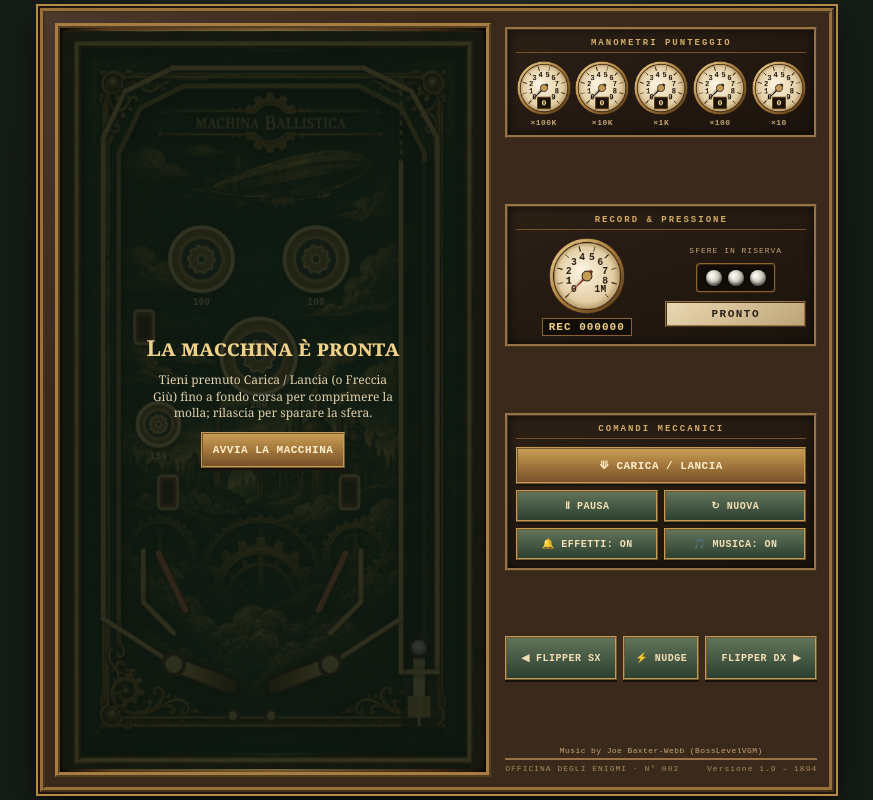
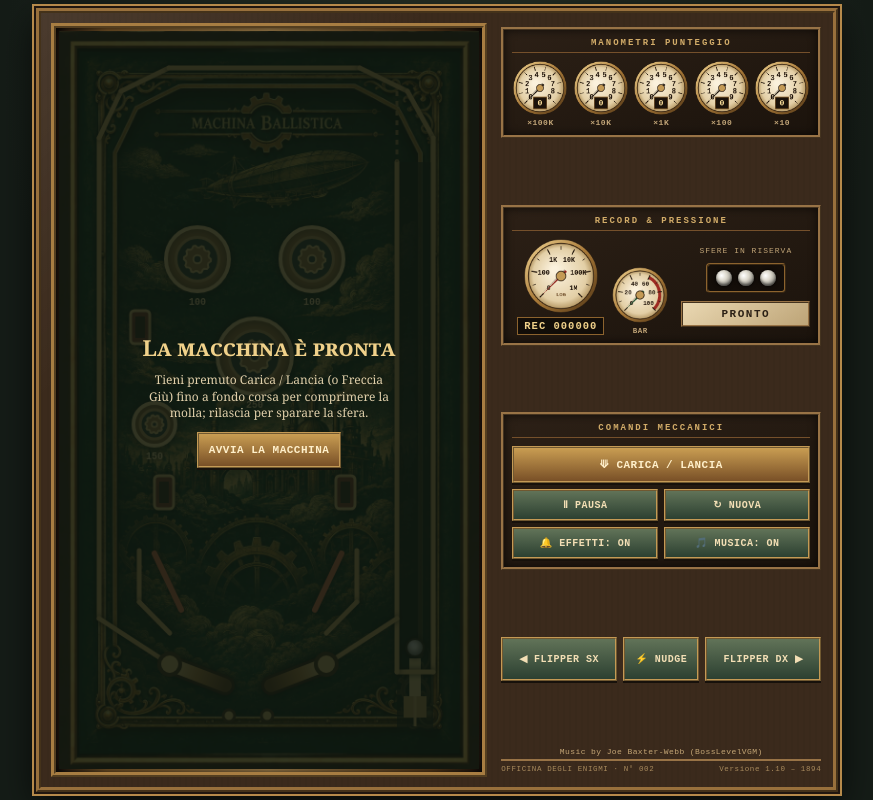
Before and after one commit to TagtTheSpellcaster/Machina-Ballistica, a plain HTML site: page index.html in a window 1280 px wide. Shown: the whole page, without its empty margins (203-1076 px from the left). Drawn offline with Linux system fonts and the light colour scheme.

Commit message:
Add files via upload

```diff
--- a/index.html
+++ b/index.html
@@ -77,7 +77,7 @@ canvas#game{display:block;width:100%;height:100%;background:#121f18;touch-action
 
 @media (min-width: 760px) {
  .side-panel{
-  width:316px;
+  width:324px;
   height:100%;
   padding:4px 2px;
  }
@@ -126,27 +126,46 @@ canvas#game{display:block;width:100%;height:100%;background:#121f18;touch-action
 
 .sub-instruments{
  display:grid;
- grid-template-columns:1fr 1fr;
+ grid-template-columns:1.25fr 1fr;
  gap:8px;
  align-items:center;
 }
-.record-box{
+.dials-pair{
+ display:flex;
+ align-items:flex-end;
+ justify-content:center;
+ gap:8px;
+}
+.record-box, .pressure-box{
  display:flex;
  flex-direction:column;
  align-items:center;
  gap:4px;
 }
 .record-box canvas{
- width:76px;
- height:76px;
+ width:74px;
+ height:74px;
+ display:block;
+}
+.pressure-box canvas{
+ width:56px;
+ height:56px;
+ display:block;
+}
+.dial-caption{
+ font:bold 7.5px "Courier New",monospace;
+ color:#c0a477;
+ letter-spacing:0.5px;
+ text-transform:uppercase;
 }
 .mech-readout{
- font:bold 11px "Courier New",monospace;
+ font:bold 10.5px "Courier New",monospace;
  color:#f0d18a;
  background:#120d08;
  border:1px solid #8c632e;
  padding:2px 6px;
  letter-spacing:1px;
+ white-space:nowrap;
 }
 
 .balls-status-box{
@@ -229,7 +248,8 @@ button.muted{opacity:0.55;filter:grayscale(0.4)}
  .plate-title{display:none}
  .gauges-row{max-width:270px;margin:0 auto}
  .sub-instruments{grid-template-columns:auto 1fr;gap:6px}
- .record-box canvas{width:54px;height:54px}
+ .record-box canvas{width:52px;height:52px}
+ .pressure-box canvas{width:40px;height:40px}
  .controls{display:flex;flex-wrap:nowrap;gap:4px}
  .controls button{flex:1 1 auto;padding:6px 4px;font-size:8px}
 }
@@ -269,10 +289,12 @@ footer{
  padding-top:4px;
  display:flex;
  justify-content:space-between;
- gap:8px;
+ align-items:center;
+ gap:6px;
  color:#a88a5d;
- font:8px "Courier New",monospace;
- letter-spacing:1px;
+ font:7.5px "Courier New",monospace;
+ letter-spacing:0.6px;
+ white-space:nowrap;
 }
 </style>
 </head>
@@ -306,9 +328,15 @@ footer{
   <div class="panel-plate">
    <div class="plate-title">Record &amp; Pressione</div>
    <div class="sub-instruments">
+    <div class="dials-pair">
      <div class="record-box">
       <canvas id="gBest" width="110" height="110"></canvas>
       <div class="mech-readout" id="bestText">REC 000000</div>
+     </div>
+     <div class="pressure-box">
+      <canvas id="gPress" width="84" height="84"></canvas>
+      <span class="dial-caption">BAR</span>
+     </div>
     </div>
     <div class="balls-status-box">
      <div style="font:8px 'Courier New',monospace;color:#c0a477;letter-spacing:1px">SFERE IN RISERVA</div>
@@ -347,7 +375,7 @@ footer{
 
   <div class="bottom-credits">
    <div class="music-credit">Music by Joe Baxter-Webb (BossLevelVGM)</div>
-   <footer><span>OFFICINA DEGLI ENIGMI · N° 002</span><span>Versione 1.9 – 1894</span></footer>
+   <footer><span>OFFICINA DEGLI ENIGMI · N° 002</span><span>Versione 1.10 – 1894</span></footer>
   </div>
  </aside>
 </main>
@@ -383,8 +411,15 @@ const bestGauge = {
  currentVal: 0,
  targetVal: 0
 };
-
-function drawAnalogDial(gCtx, size, value, maxVal, isRecord = false) {
+const pressGauge = {
+ canvas: $('gPress'),
+ ctx: $('gPress').getContext('2d'),
+ currentVal: 0,
+ targetVal: 0
+};
+
+// Manometro standard per le singole cifre del punteggio (0-9 con finestrella meccanica)
+function drawDigitDial(gCtx, size, value) {
  const cx = size / 2, cy = size / 2, r = size * 0.44;
  gCtx.clearRect(0, 0, size, size);
 
@@ -430,11 +465,9 @@ function drawAnalogDial(gCtx, size, value, maxVal, isRecord = false) {
   gCtx.lineTo(cx + cos * (r * 0.92), cy + sin * (r * 0.92));
   gCtx.stroke();
 
-  const label = isRecord ? (i === 9 ? '1M' : String(i)) : String(i);
-  gCtx.fillText(label, cx + cos * (r * 0.56), cy + sin * (r * 0.56));
- }
-
- if (!isRecord) {
+  gCtx.fillText(String(i), cx + cos * (r * 0.56), cy + sin * (r * 0.56));
+ }
+
  const digit = Math.floor(value + 0.05) % 10;
  const boxW = size * 0.25;
  const boxH = size * 0.22;
@@ -454,37 +487,179 @@ function drawAnalogDial(gCtx, size, value, maxVal, isRecord = false) {
  gCtx.font = `bold ${Math.round(size * 0.145)}px "Courier New", monospace`;
  gCtx.fillText(String(digit), cx, boxCenterY + 1.2);
  gCtx.restore();
- }
-
- const clamped = Math.max(0, Math.min(maxVal, value));
- const needleAng = startAng + (clamped / maxVal) * sweep;
+
+ const clamped = Math.max(0, Math.min(9, value));
+ const needleAng = startAng + (clamped / 9) * sweep;
+ drawNeedle(gCtx, cx, cy, r, needleAng, '#1c140d', size * 0.065);
+}
+
+// Manometro Logaritmico per il Record (scala da 10 a 1M: 0, 100, 1K, 10K, 100K, 1M)
+function drawRecordLogDial(gCtx, size, logPos) {
+ const cx = size / 2, cy = size / 2, r = size * 0.44;
+ gCtx.clearRect(0, 0, size, size);
+
+ const brassGrad = gCtx.createLinearGradient(0, 0, size, size);
+ brassGrad.addColorStop(0, '#f5d996');
+ brassGrad.addColorStop(0.5, '#a87938');
+ brassGrad.addColorStop(1, '#4d3214');
+ gCtx.fillStyle = brassGrad;
+ gCtx.beginPath();
+ gCtx.arc(cx, cy, r + size * 0.05, 0, Math.PI * 2);
+ gCtx.fill();
+
+ const faceGrad = gCtx.createRadialGradient(cx - r*0.2, cy - r*0.2, r*0.1, cx, cy, r);
+ faceGrad.addColorStop(0, '#fbf1dc');
+ faceGrad.addColorStop(0.8, '#e3cfa6');
+ faceGrad.addColorStop(1, '#b89b68');
+ gCtx.fillStyle = faceGrad;
+ gCtx.beginPath();
+ gCtx.arc(cx, cy, r, 0, Math.PI * 2);
+ gCtx.fill();
+ gCtx.strokeStyle = '#3b2814';
+ gCtx.lineWidth = 1.5;
+ gCtx.stroke();
+
+ const startAng = Math.PI * 0.75;
+ const sweep = Math.PI * 1.5;
+ const labels = ['0', '100', '1K', '10K', '100K', '1M'];
+
+ gCtx.fillStyle = '#23170d';
+ gCtx.strokeStyle = '#23170d';
+ gCtx.textAlign = 'center';
+ gCtx.textBaseline = 'middle';
+ gCtx.font = `bold ${Math.round(size * 0.095)}px "Courier New", monospace`;
+
+ // 6 tacche principali logaritmiche (0..5) + tacche intermedie
+ for (let i = 0; i <= 10; i++) {
+  const frac = i / 10;
+  const ang = startAng + frac * sweep;
+  const cos = Math.cos(ang), sin = Math.sin(ang);
+  const isMajor = i % 2 === 0;
+
+  gCtx.lineWidth = isMajor ? 1.6 : 0.9;
+  gCtx.beginPath();
+  gCtx.moveTo(cx + cos * (r * (isMajor ? 0.74 : 0.81)), cy + sin * (r * (isMajor ? 0.74 : 0.81)));
+  gCtx.lineTo(cx + cos * (r * 0.92), cy + sin * (r * 0.92));
+  gCtx.stroke();
+
+  if (isMajor) {
+   const lbl = labels[i / 2];
+   gCtx.fillText(lbl, cx + cos * (r * 0.54), cy + sin * (r * 0.54));
+  }
+ }
+
+ gCtx.fillStyle = '#6e4d29';
+ gCtx.font = `bold ${Math.round(size * 0.075)}px "Courier New", monospace`;
+ gCtx.fillText('LOG', cx, cy + r * 0.58);
+
+ const clamped = Math.max(0, Math.min(5, logPos));
+ const needleAng = startAng + (clamped / 5) * sweep;
+ drawNeedle(gCtx, cx, cy, r, needleAng, '#8f241e', size * 0.065);
+}
+
+// Manometro più piccolo per la Pressione del Pistone (0-100%)
+function drawPressureDial(gCtx, size, pct) {
+ const cx = size / 2, cy = size / 2, r = size * 0.43;
+ gCtx.clearRect(0, 0, size, size);
+
+ const brassGrad = gCtx.createLinearGradient(0, 0, size, size);
+ brassGrad.addColorStop(0, '#f5d996');
+ brassGrad.addColorStop(0.5, '#a87938');
+ brassGrad.addColorStop(1, '#4d3214');
+ gCtx.fillStyle = brassGrad;
+ gCtx.beginPath();
+ gCtx.arc(cx, cy, r + size * 0.055, 0, Math.PI * 2);
+ gCtx.fill();
+
+ const faceGrad = gCtx.createRadialGradient(cx - r*0.2, cy - r*0.2, r*0.1, cx, cy, r);
+ faceGrad.addColorStop(0, '#fbf1dc');
+ faceGrad.addColorStop(0.8, '#e3cfa6');
+ faceGrad.addColorStop(1, '#b89b68');
+ gCtx.fillStyle = faceGrad;
+ gCtx.beginPath();
+ gCtx.arc(cx, cy, r, 0, Math.PI * 2);
+ gCtx.fill();
+ gCtx.strokeStyle = '#3b2814';
+ gCtx.lineWidth = 1.3;
+ gCtx.stroke();
+
+ const startAng = Math.PI * 0.75;
+ const sweep = Math.PI * 1.5;
+
+ // Arco colorato: verde/ottone sopra il 60% (soglia di uscita dalla corsia)
+ gCtx.save();
+ gCtx.strokeStyle = '#9e2a22';
+ gCtx.lineWidth = size * 0.055;
+ gCtx.beginPath();
+ gCtx.arc(cx, cy, r * 0.82, startAng + sweep * 0.60, startAng + sweep);
+ gCtx.stroke();
+ gCtx.restore();
+
+ gCtx.fillStyle = '#23170d';
+ gCtx.strokeStyle = '#23170d';
+ gCtx.textAlign = 'center';
+ gCtx.textBaseline = 'middle';
+ gCtx.font = `bold ${Math.round(size * 0.11)}px "Courier New", monospace`;
+
+ const marks = ['0', '20', '40', '60', '80', '100'];
+ for (let i = 0; i <= 10; i++) {
+  const frac = i / 10;
+  const ang = startAng + frac * sweep;
+  const cos = Math.cos(ang), sin = Math.sin(ang);
+  const isMajor = i % 2 === 0;
+
+  gCtx.lineWidth = isMajor ? 1.4 : 0.8;
+  gCtx.beginPath();
+  gCtx.moveTo(cx + cos * (r * (isMajor ? 0.72 : 0.80)), cy + sin * (r * (isMajor ? 0.72 : 0.80)));
+  gCtx.lineTo(cx + cos * (r * 0.92), cy + sin * (r * 0.92));
+  gCtx.stroke();
+
+  if (isMajor) {
+   gCtx.fillText(marks[i / 2], cx + cos * (r * 0.50), cy + sin * (r * 0.50));
+  }
+ }
+
+ const clamped = Math.max(0, Math.min(100, pct));
+ const needleAng = startAng + (clamped / 100) * sweep;
+ drawNeedle(gCtx, cx, cy, r, needleAng, '#1f4d2e', size * 0.075);
+}
+
+function drawNeedle(gCtx, cx, cy, r, angle, color, pivotR) {
  gCtx.save();
  gCtx.translate(cx, cy);
- gCtx.rotate(needleAng);
+ gCtx.rotate(angle);
 
  gCtx.fillStyle = 'rgba(0,0,0,0.28)';
  gCtx.beginPath();
- gCtx.moveTo(-r * 0.22, 2);
- gCtx.lineTo(r * 0.84, 2);
- gCtx.lineTo(-r * 0.22, 4);
+ gCtx.moveTo(-r * 0.22, 1.8);
+ gCtx.lineTo(r * 0.84, 1.8);
+ gCtx.lineTo(-r * 0.22, 3.6);
  gCtx.fill();
 
- gCtx.fillStyle = isRecord ? '#8f241e' : '#1c140d';
+ gCtx.fillStyle = color;
  gCtx.beginPath();
- gCtx.moveTo(-r * 0.22, -2);
+ gCtx.moveTo(-r * 0.22, -1.8);
  gCtx.lineTo(r * 0.84, 0);
- gCtx.lineTo(-r * 0.22, 2);
+ gCtx.lineTo(-r * 0.22, 1.8);
  gCtx.closePath();
  gCtx.fill();
  gCtx.restore();
 
  gCtx.fillStyle = '#c49a55';
  gCtx.strokeStyle = '#2b1c0e';
- gCtx.lineWidth = 1.2;
+ gCtx.lineWidth = 1.1;
  gCtx.beginPath();
- gCtx.arc(cx, cy, size * 0.065, 0, Math.PI * 2);
+ gCtx.arc(cx, cy, pivotR, 0, Math.PI * 2);
  gCtx.fill();
  gCtx.stroke();
+}
+
+// Mappatura logaritmica del Record su scala 0..5:
+// 0 -> 0 | 100 -> 1 | 1.000 -> 2 | 10.000 -> 3 | 100.000 -> 4 | 1.000.000 -> 5
+function bestToLogScale(val) {
+ if (val <= 0) return 0;
+ if (val < 100) return (val / 100) * 1.0; // transizione fluida da 0 a 100 punti
+ return Math.min(5, Math.log10(val) - 1);
 }
 
 function updateGauges(dt) {
@@ -502,14 +677,23 @@ function updateGauges(dt) {
   const diff = g.targetVal - g.currentVal;
   if (Math.abs(diff) < 0.01) g.currentVal = g.targetVal;
   else g.currentVal += diff * Math.min(1, dt * 14);
-  drawAnalogDial(g.ctx, g.canvas.width, g.currentVal, 9, false);
- });
-
- bestGauge.targetVal = Math.min(9, best / 100000);
+  drawDigitDial(g.ctx, g.canvas.width, g.currentVal);
+ });
+
+ // Record su scala logaritmica
+ bestGauge.targetVal = bestToLogScale(best);
  const bDiff = bestGauge.targetVal - bestGauge.currentVal;
- if (Math.abs(bDiff) < 0.01) bestGauge.currentVal = bestGauge.targetVal;
+ if (Math.abs(bDiff) < 0.005) bestGauge.currentVal = bestGauge.targetVal;
  else bestGauge.currentVal += bDiff * Math.min(1, dt * 10);
- drawAnalogDial(bestGauge.ctx, bestGauge.canvas.width, bestGauge.currentVal, 9, true);
+ drawRecordLogDial(bestGauge.ctx, bestGauge.canvas.width, bestGauge.currentVal);
+
+ // Pressione del pistone (0-100%)
+ pressGauge.targetVal = charging ? charge : 0;
+ const pSpeed = charging ? 28 : 18;
+ const pDiff = pressGauge.targetVal - pressGauge.currentVal;
+ if (Math.abs(pDiff) < 0.2) pressGauge.currentVal = pressGauge.targetVal;
+ else pressGauge.currentVal += pDiff * Math.min(1, dt * pSpeed);
+ drawPressureDial(pressGauge.ctx, pressGauge.canvas.width, pressGauge.currentVal);
 }
 
 /* ================= MOTORE AUDIO: MP3 BGM + EFFETTI PROCEDURALI ================= */
@@ -963,7 +1147,6 @@ function triggerNudge(dir){
 function launchStart(){
  if(!running||paused||gameOver)return;
  Sound.init();
- // Consente di ricaricare se la sfera è ancora ferma sul pistone nella corsia di lancio
  if(ball && !ball.inPlay && (!ball.active || (ball.x > 356 && ball.y > 610 && Math.abs(ball.vy) < 0.8))){
   ball.active = false;
   ball.vx = 0;
@@ -977,9 +1160,6 @@ function launchStart(){
 function launchEnd(){
  if(!running||paused||gameOver||!ball||ball.active||!charging)return;
  const ratio = charge / 100;
- // Tocco minimo (0%): velocità 3.2 (non esce dalla corsia)
- // ~60%: velocità ~16.5 (supera l'arco superiore)
- // 100% (fondo corsa): velocità 24.5 (spinta massima)
  const power = 3.2 + Math.pow(ratio, 0.92) * 21.3;
  Sound.playLaunch(ratio);
  ball.x = 373;
@@ -1060,7 +1240,6 @@ function update(dt){
 
  if(!ball)return;
  if(!ball.active){
-  // Compressione progressiva: circa 1.4 secondi per arrivare al 100% (fondo corsa)
   if(charging)charge=Math.min(100,charge+dt*72);
   ball.x=373;
   ball.y=635+charge*0.32;
@@ -1077,7 +1256,6 @@ function update(dt){
   ball.x+=ball.vx*step*60;
   ball.y+=ball.vy*step*60;
 
-  // Appoggio sul pistone nella corsia di lancio se il tiro era corto
   if(!ball.inPlay && ball.x > 356 && ball.y >= 635){
    ball.y = 635;
    ball.x = 373;
@@ -1205,7 +1383,6 @@ function draw(){
  ctx.fillStyle='rgba(12, 20, 16, 0.72)';
  ctx.fillRect(354,135,38,585);
 
- // Pistone e molla compressibile (corsa 32px fino a fondo corsa)
  const compress=charge*0.32;
  ctx.fillStyle='#bd9453';ctx.fillRect(361,685,24,22);
  ctx.fillStyle='#e6c57f';ctx.fillRect(367,646+compress,12,39-compress);
@@ -1305,14 +1482,6 @@ function draw(){
   ctx.fillText('! DANGER !',198,398);
  }
 
- if(charging){
-  ctx.save();
-  ctx.shadowColor='#000';ctx.shadowBlur=4;
-  ctx.fillStyle=charge>=99?'#8ef59b':'#f0d18a';
-  ctx.font='bold 10px "Courier New"';ctx.textAlign='center';
-  ctx.fillText('PRESSIONE '+Math.round(charge)+'%',372,565);
-  ctx.restore();
- }
  ctx.restore();
 }
 
```
Lines whose indentation alone changed are shown as unchanged.
